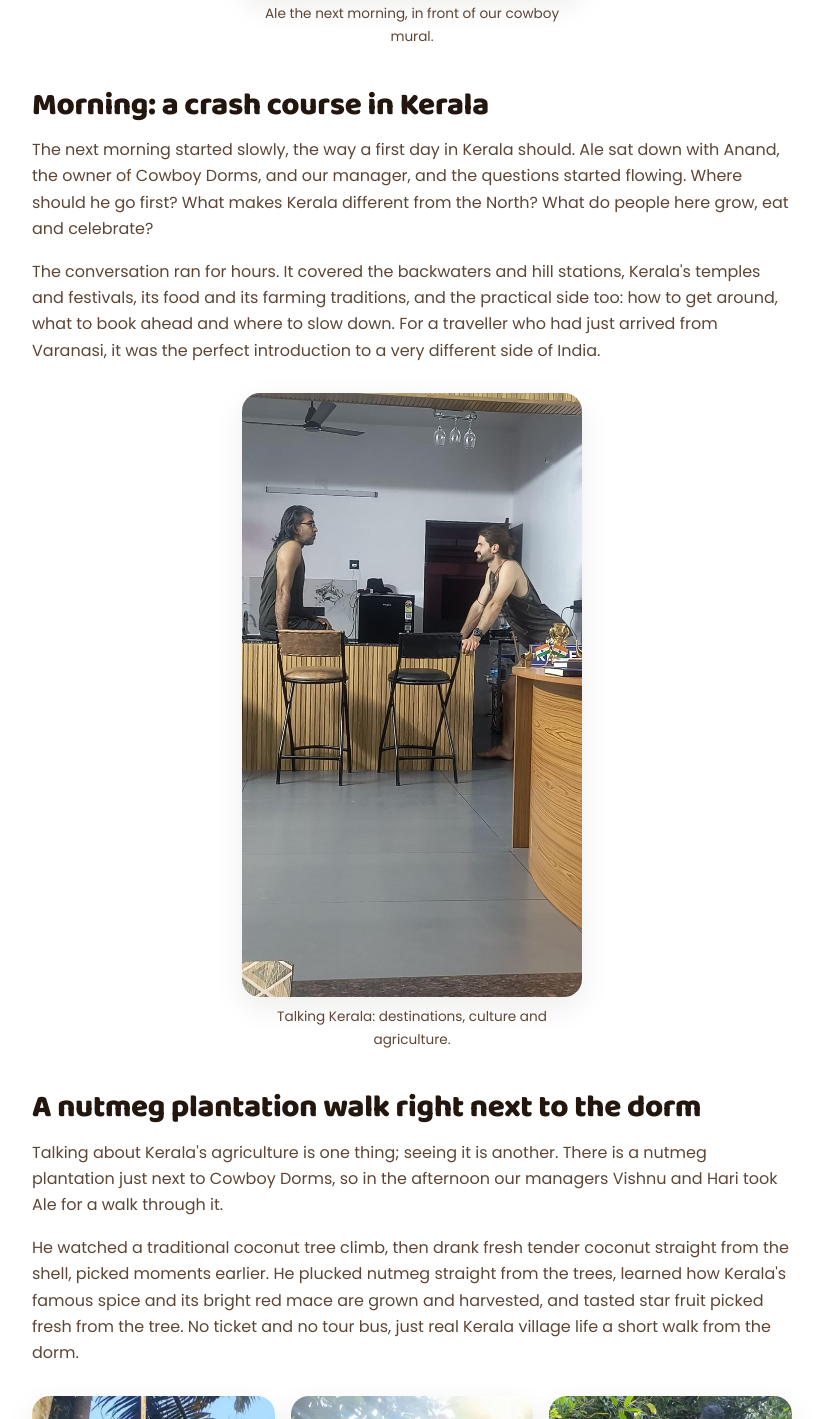
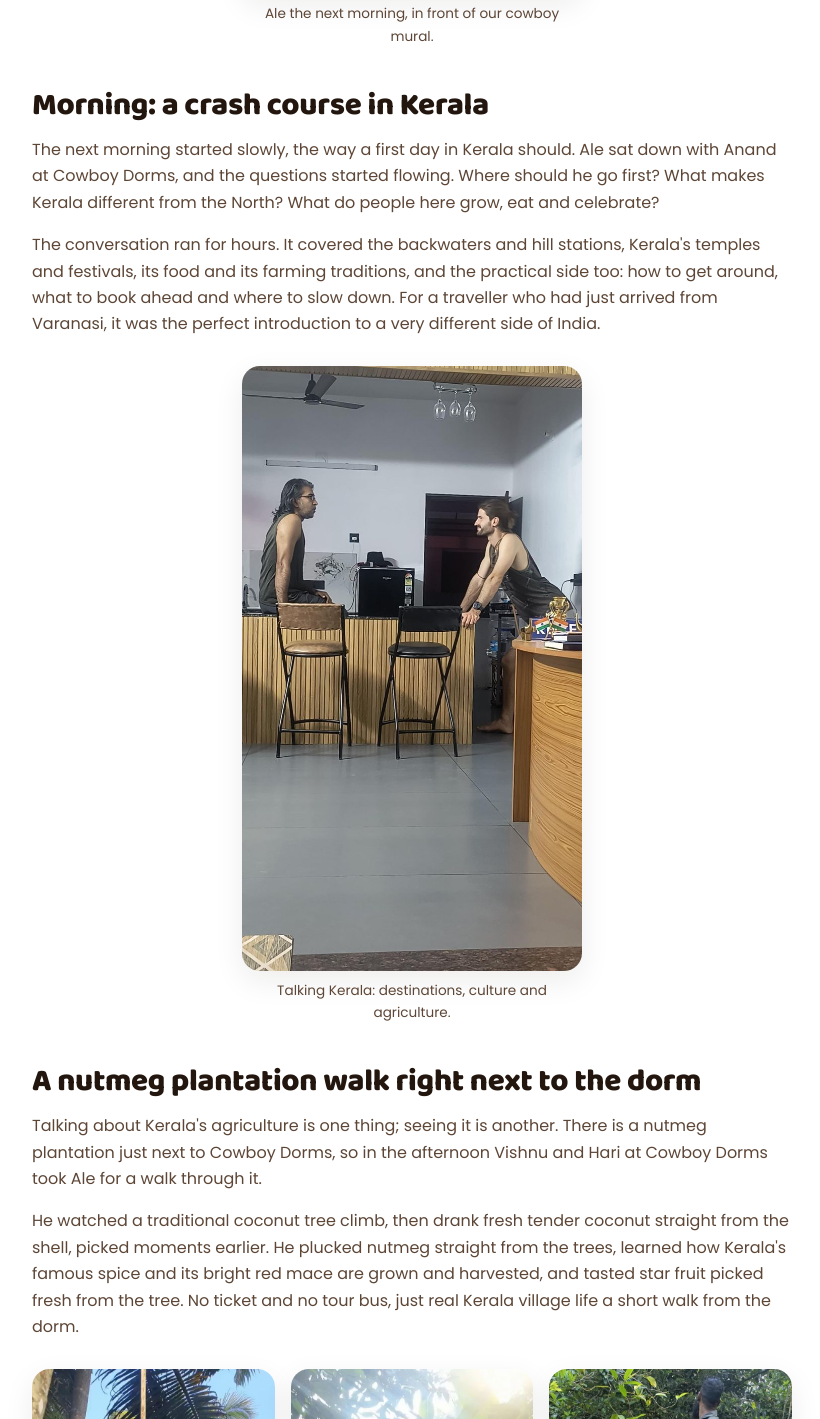
Before and after one commit to tourwithanand/cowboydorms, a plain HTML site: page blog/ale-italy-first-day-kerala-cochin-airport.html in a window 1280 px wide. Shown: the part 1710-3129 px from the top of the page, without its empty margins (228-1048 px from the left). Drawn offline with Linux system fonts and the light colour scheme.

Commit message:
Blog: refer to team members by name, not title
Co-Authored-By: Claude Opus 5.5 <noreply@anthropic.com>
Claude-Session: https://claude.ai/code/session_01V9S5yMJCVAETZX1GADniBc

```diff
--- a/blog/ale-italy-first-day-kerala-cochin-airport.html
+++ b/blog/ale-italy-first-day-kerala-cochin-airport.html
@@ -539,7 +539,7 @@ height="0" width="0" style="display:none;visibility:hidden"></iframe>
         </figure>
 
         <h2>Morning: a crash course in Kerala</h2>
-        <p>The next morning started slowly, the way a first day in Kerala should. Ale sat down with Anand, the owner of Cowboy Dorms, and our manager, and the questions started flowing. Where should he go first? What makes Kerala different from the North? What do people here grow, eat and celebrate?</p>
+        <p>The next morning started slowly, the way a first day in Kerala should. Ale sat down with Anand at Cowboy Dorms, and the questions started flowing. Where should he go first? What makes Kerala different from the North? What do people here grow, eat and celebrate?</p>
         <p>The conversation ran for hours. It covered the backwaters and hill stations, Kerala's temples and festivals, its food and its farming traditions, and the practical side too: how to get around, what to book ahead and where to slow down. For a traveller who had just arrived from Varanasi, it was the perfect introduction to a very different side of India.</p>
 
         <figure class="post-fig">
@@ -548,7 +548,7 @@ height="0" width="0" style="display:none;visibility:hidden"></iframe>
         </figure>
 
         <h2>A nutmeg plantation walk right next to the dorm</h2>
-        <p>Talking about Kerala's agriculture is one thing; seeing it is another. There is a nutmeg plantation just next to Cowboy Dorms, so in the afternoon our managers Vishnu and Hari took Ale for a walk through it.</p>
+        <p>Talking about Kerala's agriculture is one thing; seeing it is another. There is a nutmeg plantation just next to Cowboy Dorms, so in the afternoon Vishnu and Hari at Cowboy Dorms took Ale for a walk through it.</p>
         <p>He watched a traditional coconut tree climb, then drank fresh tender coconut straight from the shell, picked moments earlier. He plucked nutmeg straight from the trees, learned how Kerala's famous spice and its bright red mace are grown and harvested, and tasted star fruit picked fresh from the tree. No ticket and no tour bus, just real Kerala village life a short walk from the dorm.</p>
 
         <div class="post-gallery">
```
